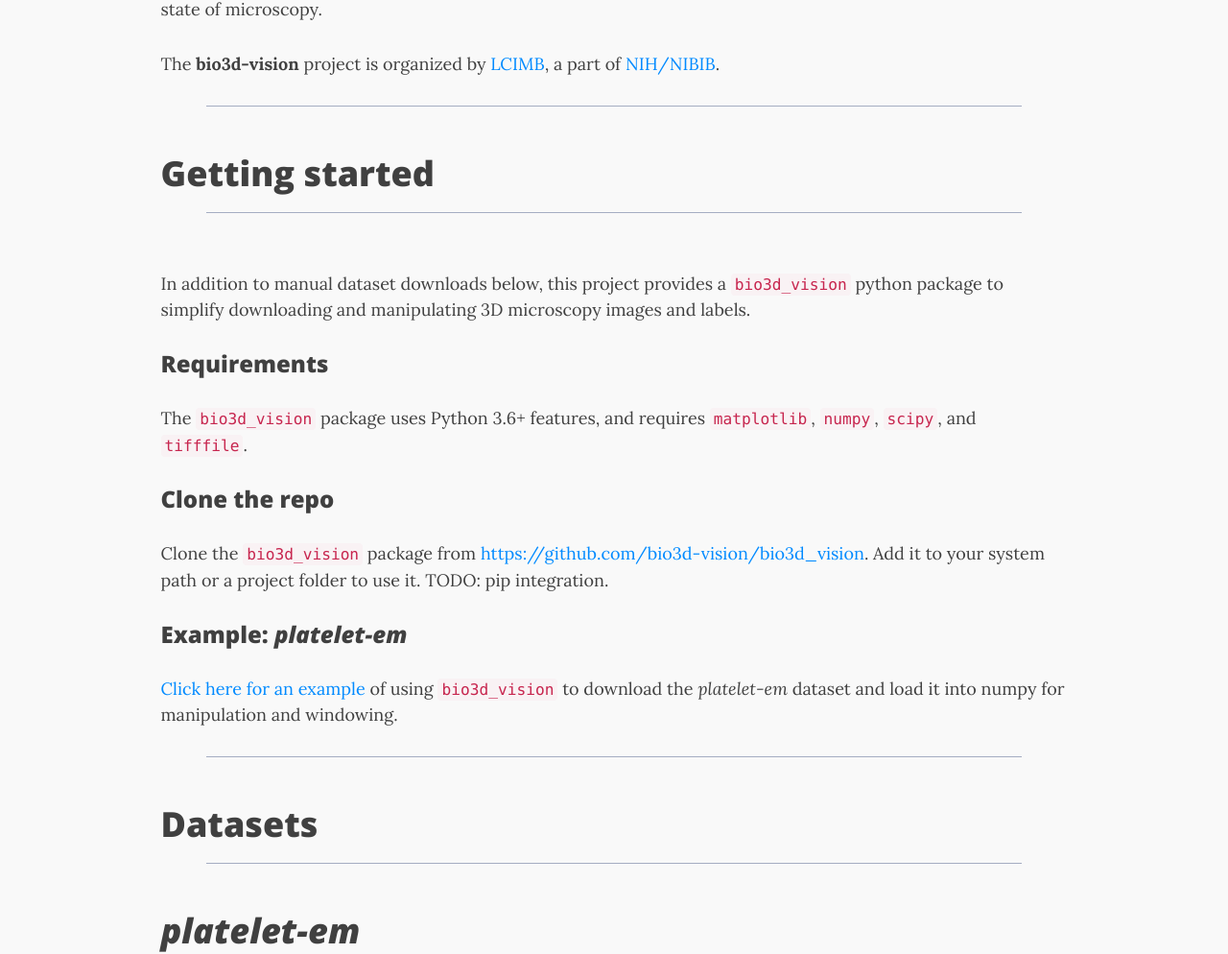
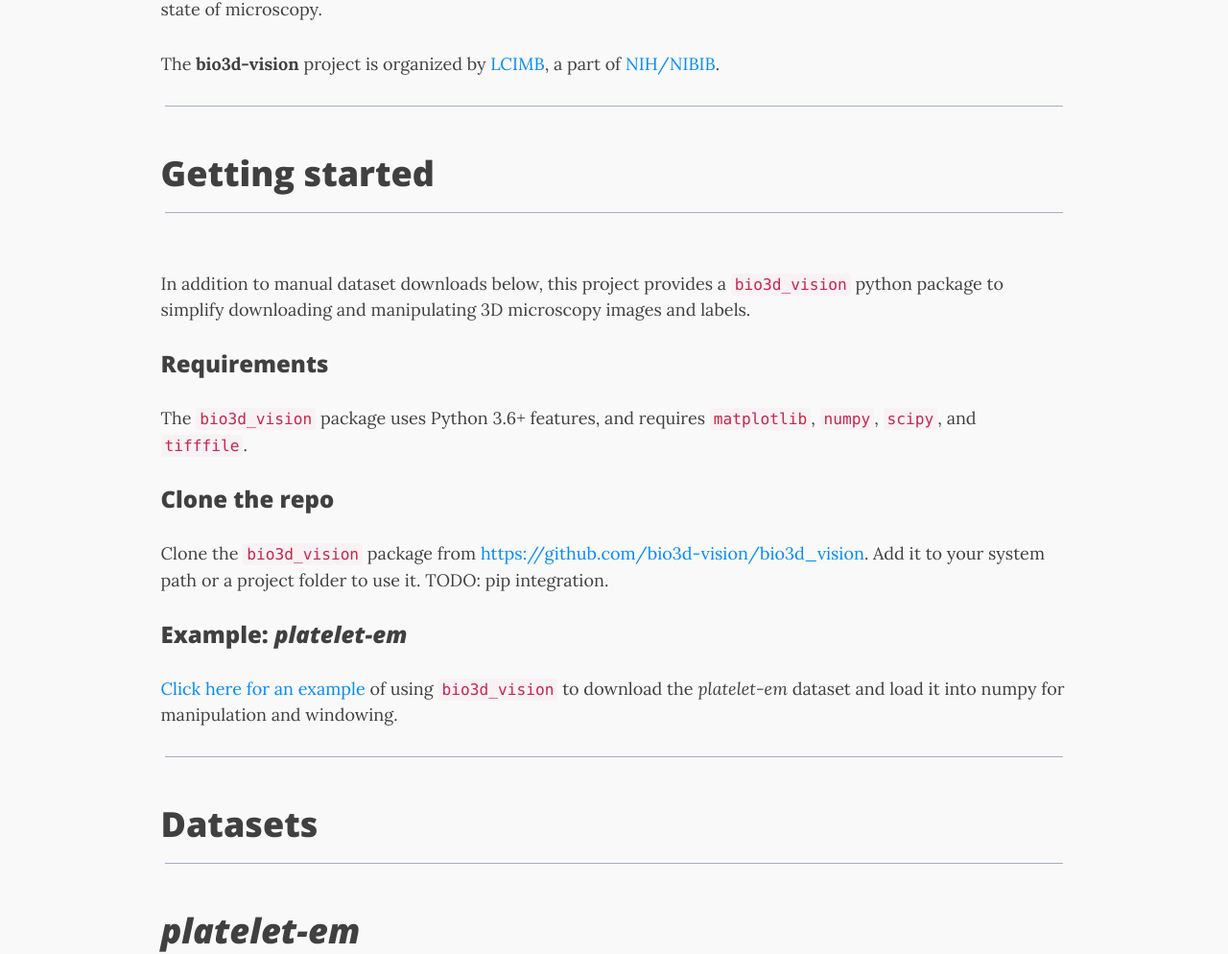
Before and after one commit to bio3d-vision/bio3d-vision.github.io, a Jekyll site: the page built from index.html, in a window 1280 px wide and 1400 px high, scrolled down 286 px. Shown: the part 150-1144 px from the top of the window at 96% size. Built offline with Jekyll 4.4.1, drawn with Linux system fonts in a browser that asks for light colours; nearby versions of some CDN libraries; the list of posts is cut into pages by our own code.

```diff
--- a/css/main.css
+++ b/css/main.css
@@ -49,7 +49,7 @@
 
 hr {
   border-top: 1px solid #a5adc2;
-  max-width: 90%;
+  max-width: 99%;
   padding-top: 10px;
   padding-bottom: 20px;
 }
```
